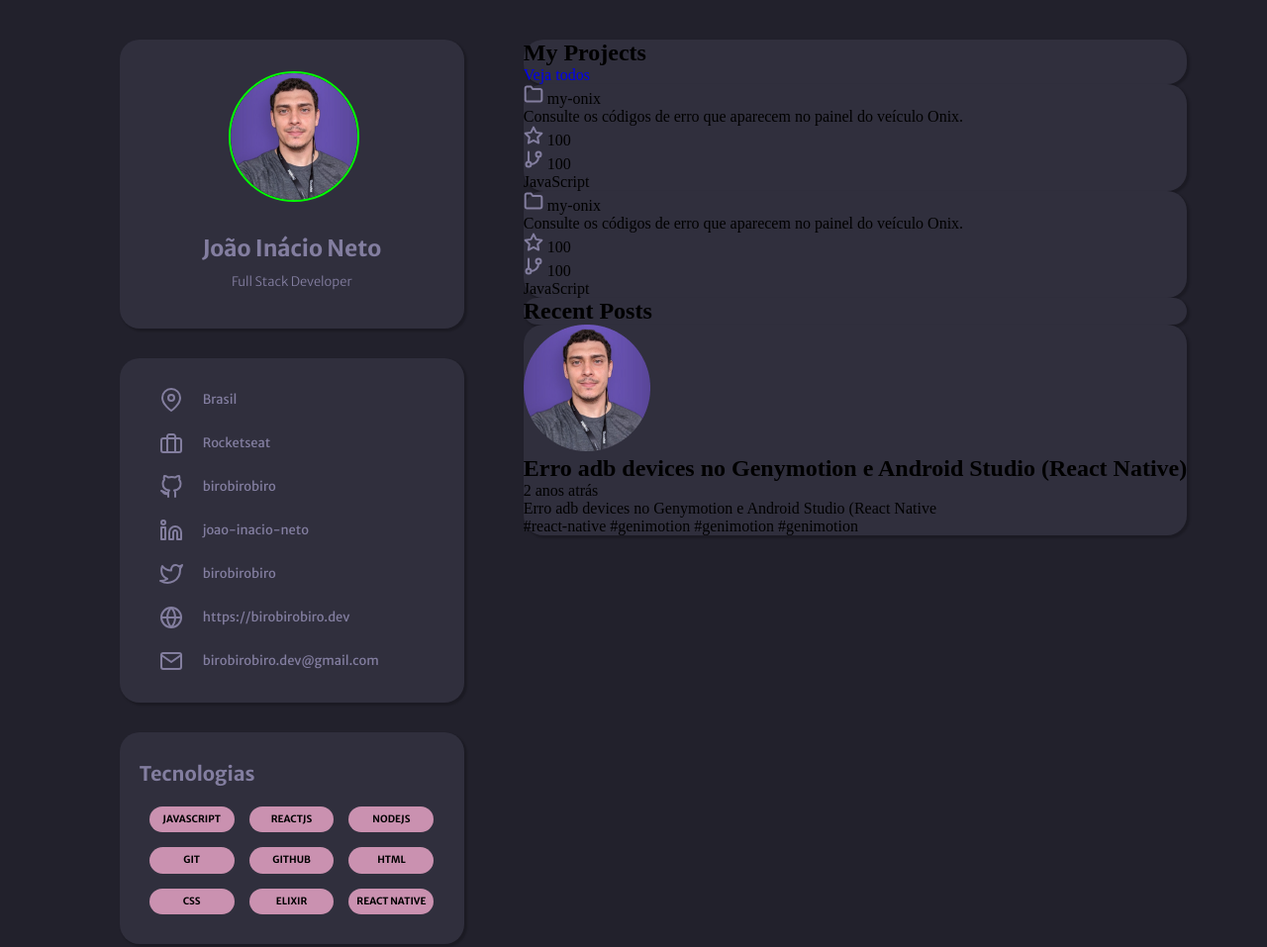
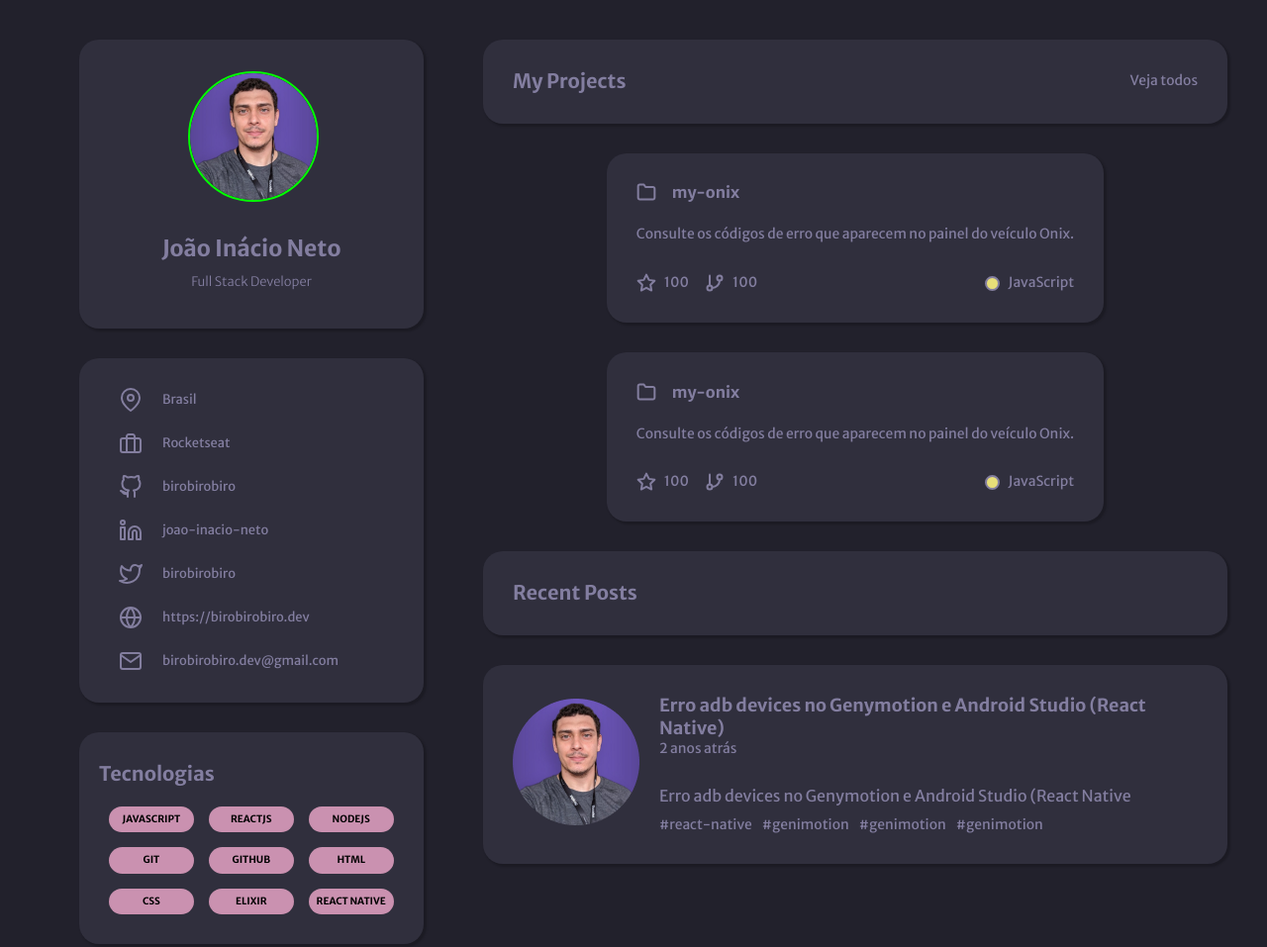
Before and after one commit to MateusQuintanilha/desafios, a plain HTML site: page desafios-rocketseat/portfolio/index.html in a window 1280 px wide. Shown: the top 957 px of the page at 99% size. Drawn offline with Linux system fonts and the light colour scheme.

Commit message:
refazendo o estilo do main

```diff
--- a/desafios-rocketseat/portfolio/assets/css/style.css
+++ b/desafios-rocketseat/portfolio/assets/css/style.css
@@ -207,3 +207,167 @@ aside .education .education-list li ~ li {
     color: var(--text-color);
     margin-left: 10px;
 }
+
+main {
+    grid-area: main;
+    display: flex;
+    flex-direction: column;
+    gap: 1.87rem;
+}
+
+main .my-projects {
+    padding: 1.87rem;
+
+    display: flex;
+    align-items: center;
+    justify-content: space-between;
+}
+
+main .my-projects h2 {
+    font: 700 1.25rem/1.56rem var(--title-font);
+    color: var(--title-color);
+}
+
+main .my-projects a {
+    font: 400 0.87rem/1.12rem var(--text-font);
+    color: var(--text-color);
+}
+
+main .projects-container {
+    display: flex;
+    align-items: center;
+    justify-content: center;
+    flex-wrap: wrap;
+    gap: 1.87rem;
+}
+
+main .project {
+    padding: 1.86rem;
+}
+
+main .project-header {
+    display: flex;
+    gap: 1rem;
+}
+
+main .project-header span {
+    font: 700 1rem/1.25rem var(--title-font);
+    color: var(--title-color);
+}
+
+main .project-description {
+    margin-top: 1.37rem;
+
+    font: 400 0.87rem/1.25rem var(--title-font);
+    color: var(--title-color);
+}
+
+main .project-footer {
+    margin-top: 1.87rem;
+
+    display: flex;
+    justify-content: space-between;
+    align-items: center;
+
+    position: relative;
+}
+
+main .project-footer .git-container {
+    display: flex;
+    align-items: center;
+    gap: 1rem;
+
+}
+
+main .project-footer .git-container .star,
+main .project-footer .git-container .branch {
+    display: flex;
+    align-items: center;
+    gap: 0.5rem;
+
+    font: 400 0.87rem/1.12rem var(--title-font);
+    color: var(--title-color);
+}
+
+main .project-footer .project-language {
+    display: flex;
+    align-items: center;
+    gap: 8px;
+}
+
+main .project-footer .project-language div {
+    width: 15px;
+    height: 15px;
+
+    background: #E7DE79;
+    border: 2px solid #837E9F;
+    border-radius: 50%;
+}
+
+main .project-footer .project-language p {
+    font: 400 0.87rem/1.12rem var(--title-font);
+    color: var(--title-color);
+}
+
+main .recent-posts {
+    padding: 1.87rem;
+}
+
+main .recent-posts h2 {
+    font: 700 1.25rem/1.56rem var(--title-font);
+    color: var(--title-color);
+}
+
+main .post {
+    padding: 1.87rem;
+
+    display: flex;
+    align-items: center;
+    gap: 1.25rem;
+}
+
+main .post .post-content h2{
+    font: 700 1.12rem/1.43rem var(--title-font);
+    color: var(--title-color);
+}
+
+main .post .post-content span {
+    font: 400 0.87rem/1.12rem var(--text-font);
+    color: var(--text-color);
+}
+
+main .post .post-content p {
+    margin-top: 1.75rem;
+
+    font: 400 1rem/1.25rem var(--text-font);
+    color: var(--text-color);
+}
+
+main .post .post-content .post-tags {
+    margin-top: 0.68rem;
+
+    display: flex;
+    flex-wrap: wrap;
+    gap: 10px;
+}
+
+main .post .post-content .post-tags span {
+    font: 400 0.87rem/1.12rem var(--text-font);
+    color: var(--text-color);
+}
+
+
+footer {
+    grid-area: footer;
+
+    width: 100%;
+    padding: 1.25rem;
+    margin-left: 5rem;
+
+    text-align: center;
+}
+
+footer a {
+    font: 400 0.87rem/1.25rem var(--text-font);
+    color: var(--text-color);
+}
```
